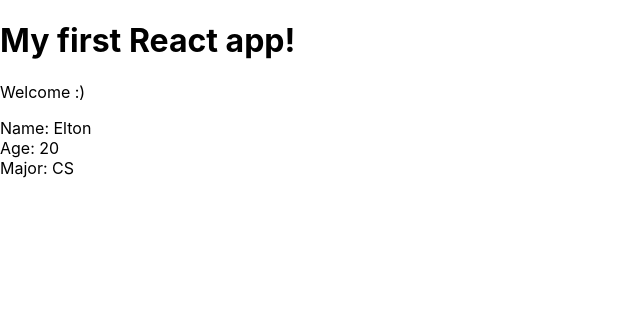
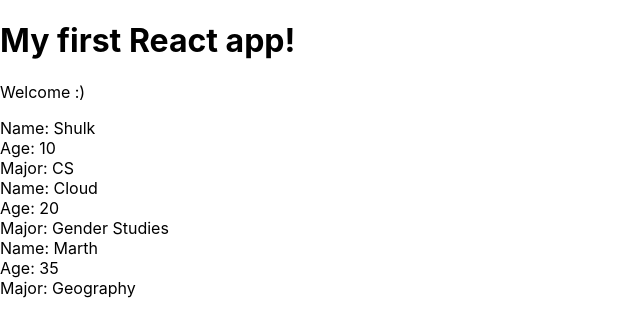
Before and after one commit to jcbib/react-lessons, a React (Create React App) app in the folder my-app/: page / in a window 1280 px wide. Shown: the top 336 px of the page, without its empty margins (0-640 px from the left). Built offline with nearby package versions, Linux system fonts and the light colour scheme.

Commit message:
Lesson 14: Lists complete

```diff
--- a/my-app/src/App.js
+++ b/my-app/src/App.js
@@ -1,16 +1,25 @@
-import React from 'react';
-import Dummy from './Dummy';
+import React, { Component } from 'react';
+import Dummies from './Dummy';
 
 
-function App() {
+class App extends Component {
+  state = {
+    dummies: [
+      {name: 'Shulk', age: 10, major: 'CS', id: 1},
+      {name: 'Cloud', age: 20, major: 'Gender Studies', id: 2},
+      {name: 'Marth', age: 35, major: 'Geography', id: 3},
+    ]
+  }
+  render() {
     return (
       // Nesting components is as simple as making it an HTML Tag, see 'Dummy' below
       <div className="App">
         <h1> My first React app! </h1>
         <p>Welcome :)</p>
-       <Dummy/>
+        <Dummies dummies={this.state.dummies}/>
       </div>
-  );
+    )
+  }
 }
 
 export default App;
--- a/my-app/src/Dummy.js
+++ b/my-app/src/Dummy.js
@@ -1,13 +1,22 @@
-import React, {Component} from 'react';
+import React from 'react';
 
-function Dummy() {
+function Dummies(props) {
+    const{ dummies } = props;
+    const dummyList = dummies.map(dummy =>{
+        return ( // Needs unique key for each item in list (id)
+            <div className="dummy" key={dummy.id}>
+                <div>Name: {dummy.name}</div>
+                <div>Age: {dummy.age}</div>
+                <div>Major: {dummy.major}</div>
+            </div>
+        )
+    })
     return (
-        <div className="dummy">
-            <div> Name: Elton </div>
-            <div> Age: 20</div>
-            <div> Major: CS</div>
+        <div className="dummy-list">
+            {dummyList}
         </div>
     )
 }
 
-export default Dummy;
+
+export default Dummies;
```
Lines whose indentation alone changed are shown as unchanged.
